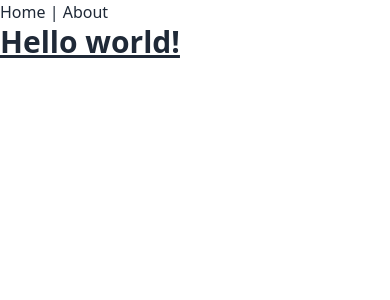
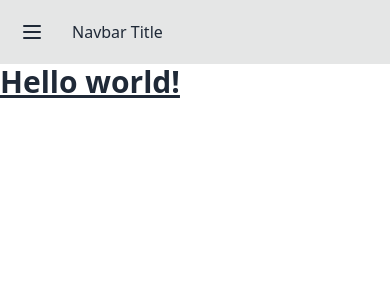
Before and after one commit to Noroff-FEU-Assignments/project-exam-2-TorMagne, a Vue app: page / in a window 390 px wide. Shown: the top 300 px of the page. Built offline with nearby package versions, Linux system fonts and the light colour scheme.

Commit message:
Added navbar for testing it

```diff
--- a/src/App.vue
+++ b/src/App.vue
@@ -1,10 +1,52 @@
 <template>
   <div id="app">
-    <nav>
-      <router-link to="/">Home</router-link> |
-      <router-link to="/about">About</router-link>
-    </nav>
-    <router-view />
+    <div class="drawer">
+      <input id="my-drawer-3" type="checkbox" class="drawer-toggle" />
+      <div class="drawer-content flex flex-col">
+        <!-- Navbar -->
+        <div class="w-full navbar bg-base-300">
+          <div class="flex-none lg:hidden">
+            <label for="my-drawer-3" class="btn btn-square btn-ghost">
+              <svg
+                xmlns="http://www.w3.org/2000/svg"
+                fill="none"
+                viewBox="0 0 24 24"
+                class="inline-block w-6 h-6 stroke-current"
+              >
+                <path
+                  stroke-linecap="round"
+                  stroke-linejoin="round"
+                  stroke-width="2"
+                  d="M4 6h16M4 12h16M4 18h16"
+                ></path>
+              </svg>
+            </label>
+          </div>
+          <div class="flex-1 px-2 mx-2">
+            <router-link to="/">Navbar Title</router-link>
+          </div>
+          <div class="flex-none hidden lg:block">
+            <ul class="menu menu-horizontal">
+              <!-- Navbar menu content here -->
+              <li><router-link to="/">Home</router-link></li>
+              <li><router-link to="/about">About</router-link></li>
+            </ul>
+          </div>
+        </div>
+        <!-- Page content here -->
+        <router-view />
+      </div>
+      <div class="drawer-side">
+        <label for="my-drawer-3" class="drawer-overlay"></label>
+        <ul class="menu p-4 overflow-y-auto w-80 bg-base-100">
+          <!-- Sidebar content here -->
+          <li><router-link to="/">Home</router-link></li>
+          <li><router-link to="/about">About</router-link></li>
+        </ul>
+      </div>
+    </div>
+
+    <nav></nav>
   </div>
 </template>
 
```
